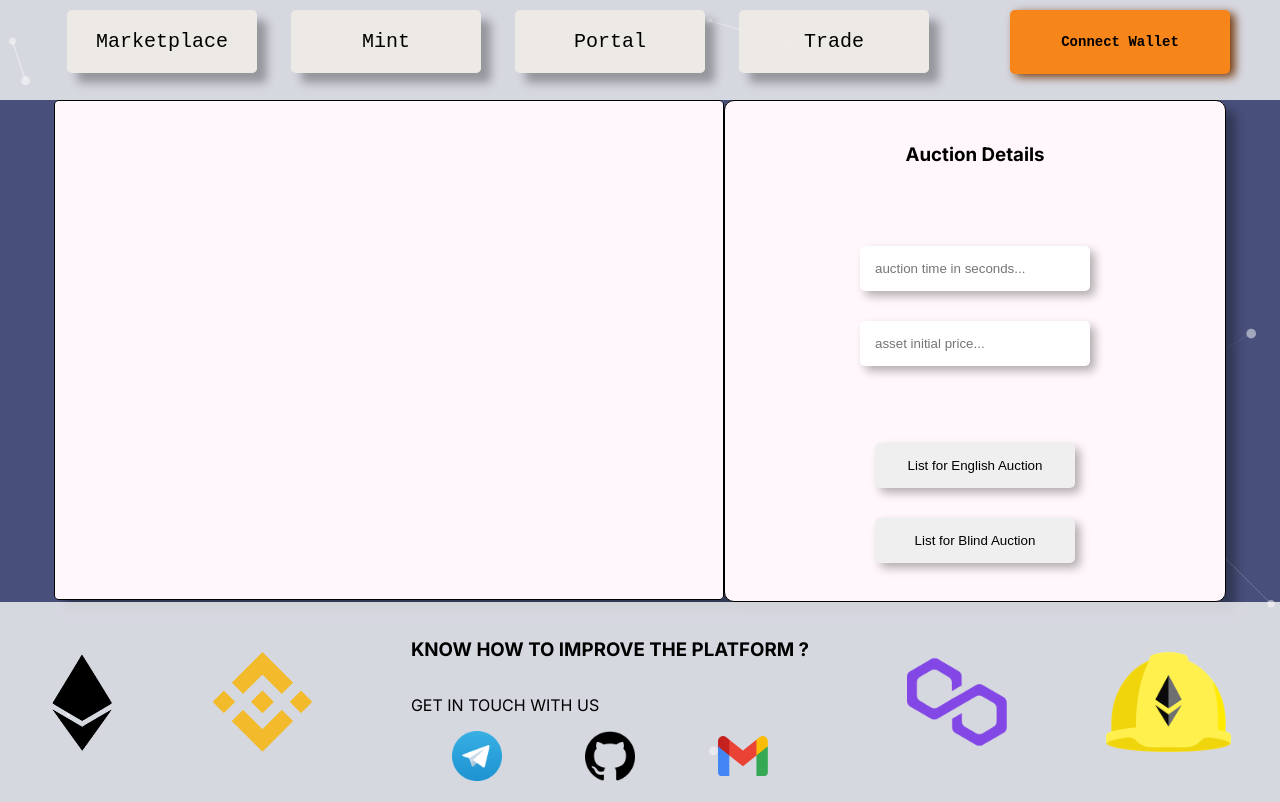
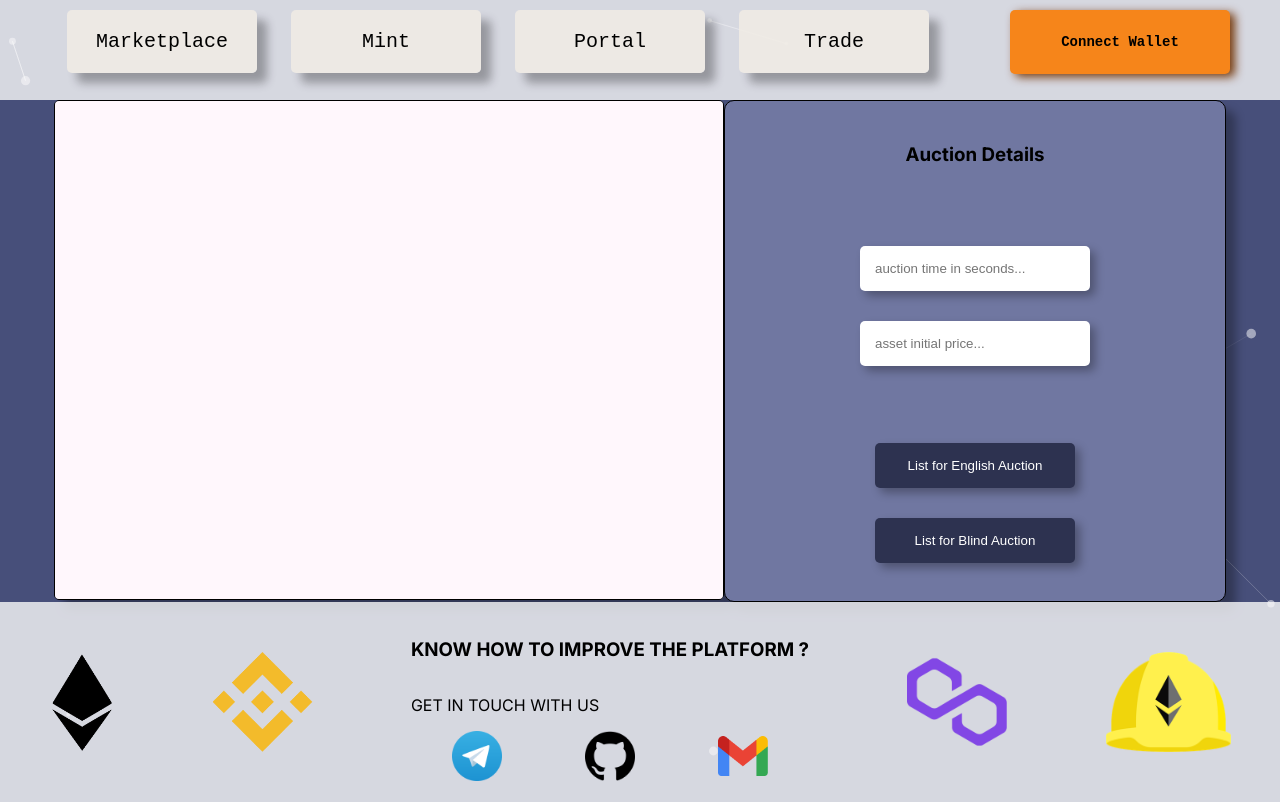
Before and after one commit to SKorchinskiy/NFT-Platform, a Next.js app in the folder client/: page /trade in a window 1280 px wide. Built offline with nearby package versions, Linux system fonts and the light colour scheme.

Commit message:
+ update trade-settings component styling

```diff
--- a/client/src/app/trade/_components/trade-settings/trade-settings.component.tsx
+++ b/client/src/app/trade/_components/trade-settings/trade-settings.component.tsx
@@ -86,6 +86,8 @@ export default function TradeSettings({
             border: 0,
             boxShadow: "5px 5px 10px rgba(0, 0, 0, 0.3)",
             cursor: "pointer",
+            background: "#2D3250",
+            color: "white",
           }}
           onClick={() => onTradePublish(tradeOptions)}
         >
@@ -99,6 +101,8 @@ export default function TradeSettings({
             border: 0,
             boxShadow: "5px 5px 10px rgba(0, 0, 0, 0.3)",
             cursor: "pointer",
+            background: "#2D3250",
+            color: "white",
           }}
           onClick={() => onBlindAuctionPublish(tradeOptions)}
         >
--- a/client/src/app/trade/_components/trade-settings/trade-settings.module.css
+++ b/client/src/app/trade/_components/trade-settings/trade-settings.module.css
@@ -5,7 +5,7 @@
   justify-content: space-around;
   width: 500px;
   height: 500px;
-  background: #fff7fc;
+  background: #7077a1;
   border-radius: 10px;
   box-shadow: 10px 10px 10px rgba(0, 0, 0, 0.3);
   border: 1px solid black;
```
